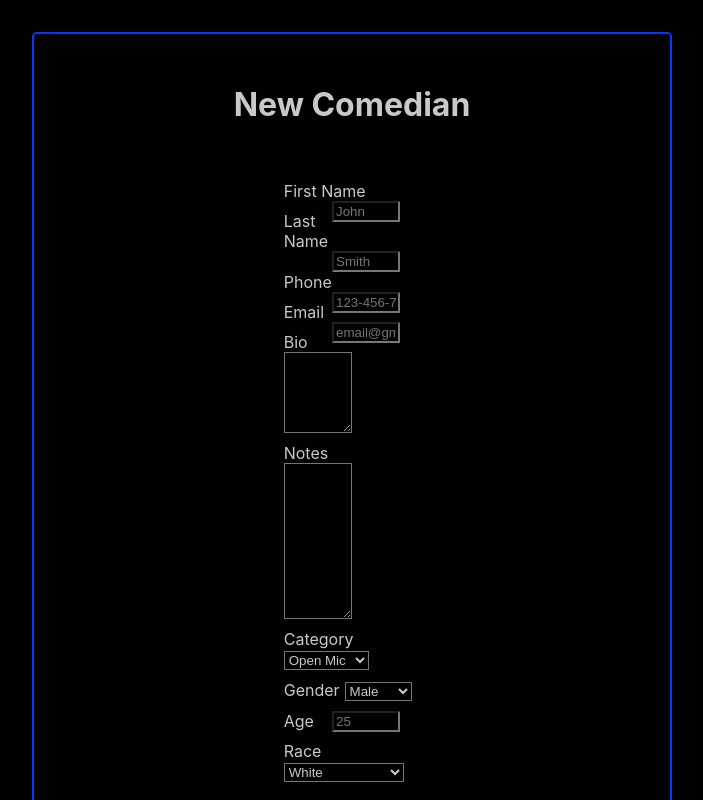
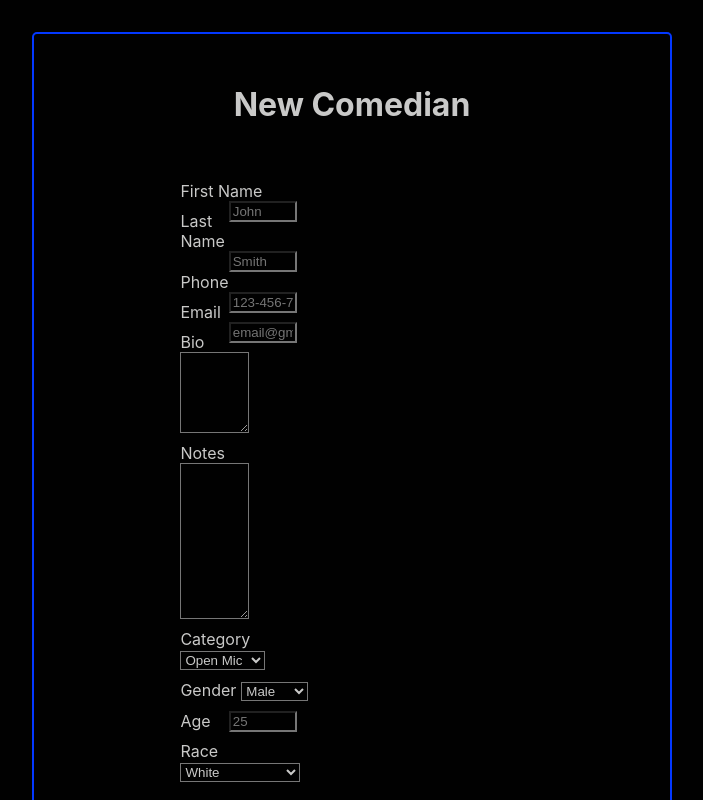
Before and after one commit to klguenth/alameda-comedy-client, a React (Create React App) app: page /addComedian in a window 1280 px wide. Shown: the top 800 px of the page, without its empty margins (288-991 px from the left). Built offline with nearby package versions, Linux system fonts and the light colour scheme; no server answers.

Commit message:
style changes

```diff
--- a/src/Components/AddComedian/AddComedian.css
+++ b/src/Components/AddComedian/AddComedian.css
@@ -8,9 +8,11 @@ button {
 
 @media screen and (min-width: 400px) {
     .record-comic {
+        width: 50%;
         text-align: center;
         text-align: center;
         padding: 30px;
+        margin: 0px;
         display: block;
     }
     .form-section {
```
